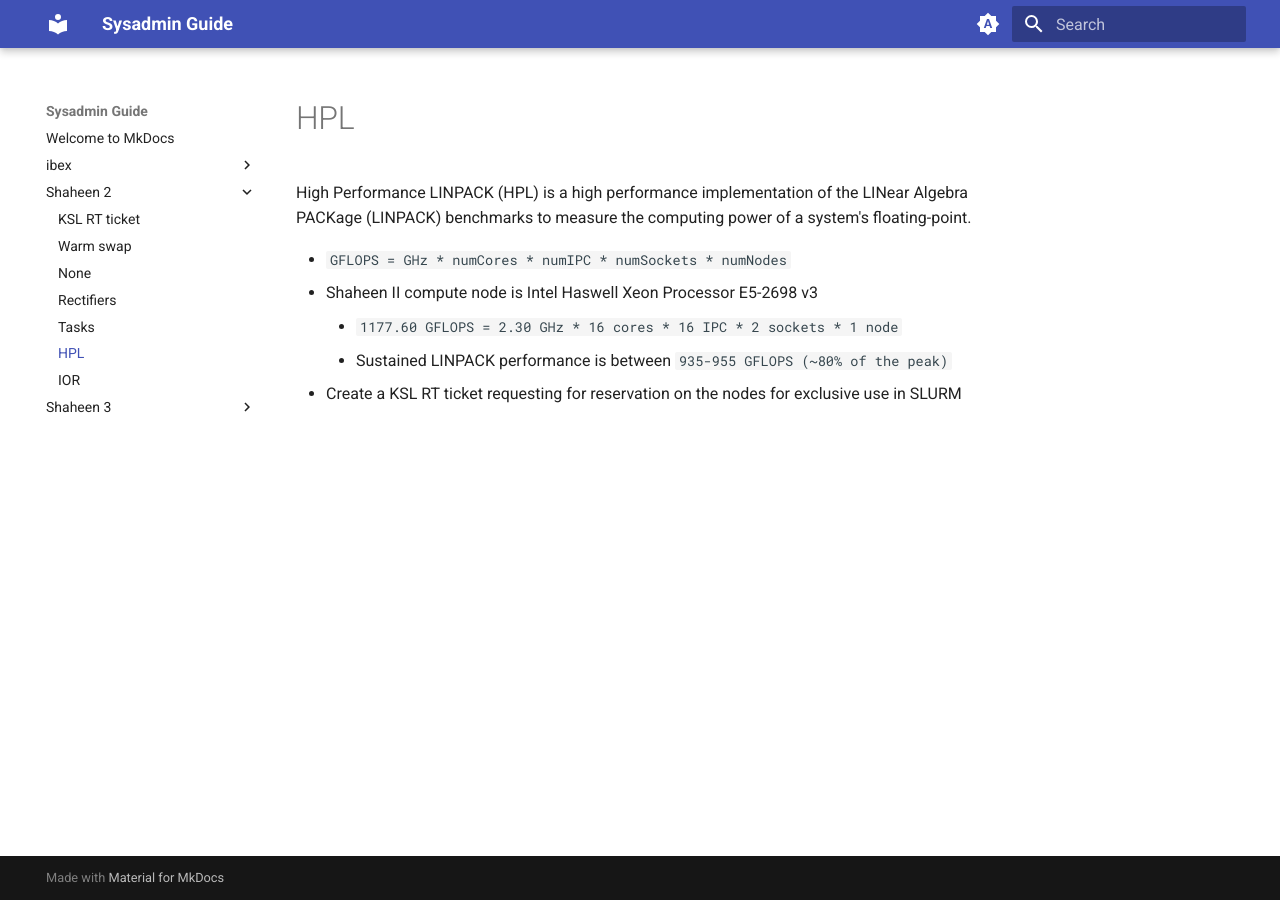
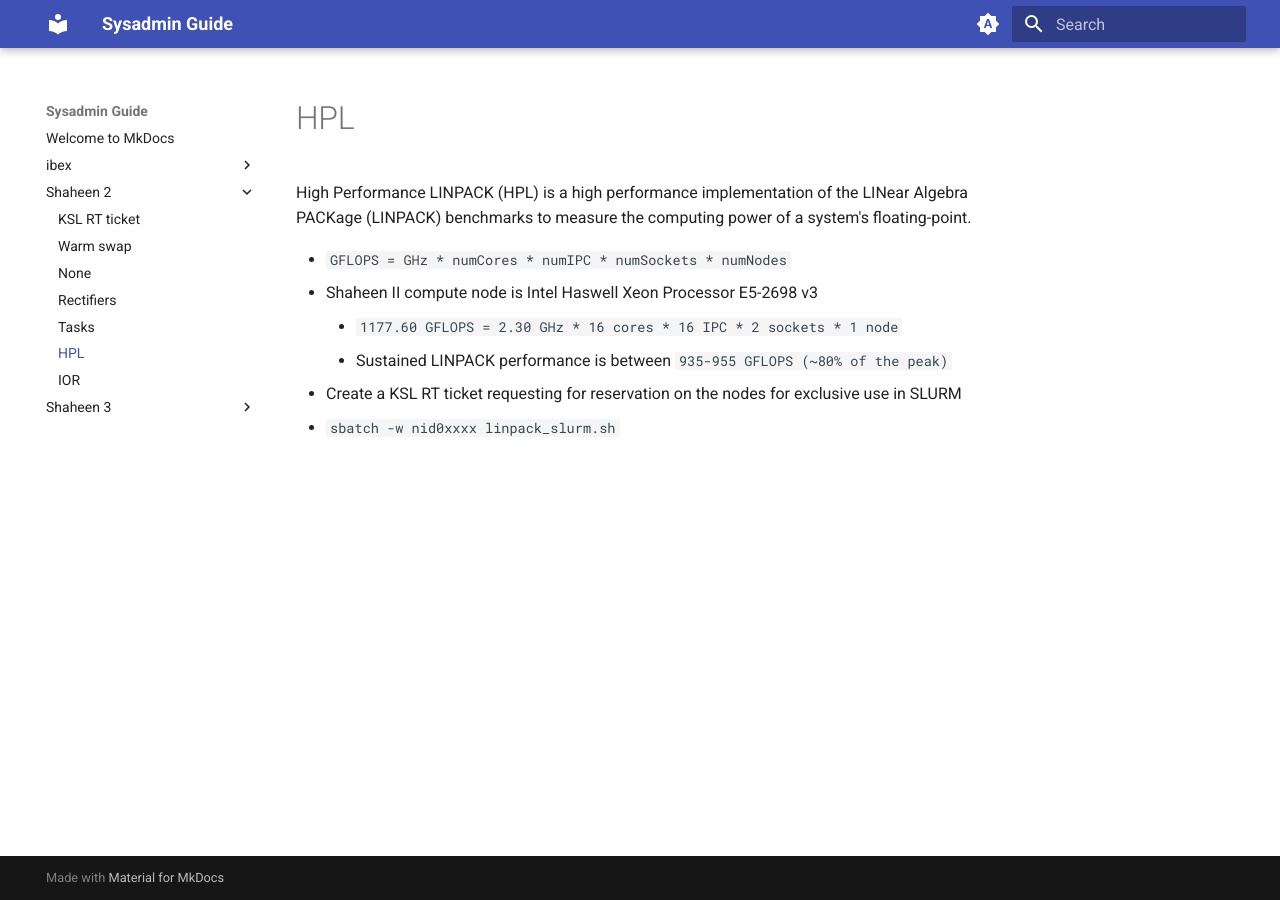
Before and after one commit to farhanma/hpe, an MkDocs documentation site: the page built from docs/shaheen2/hpl/README.md, in a window 1280 px wide. Built offline with MkDocs 1.6.1 and Material for MkDocs 9.7.7, drawn with Linux system fonts in a browser that asks for light colours.

Commit message:
update the README.md

```diff
--- a/docs/shaheen2/hpl/README.md
+++ b/docs/shaheen2/hpl/README.md
@@ -12,3 +12,4 @@ a system's floating-point.
     - Sustained LINPACK performance is between `935-955 GFLOPS (~80% of the peak)`
 - Create a KSL RT ticket requesting for reservation on the nodes for exclusive
   use in SLURM
+- `sbatch -w nid0xxxx linpack_slurm.sh`
```
